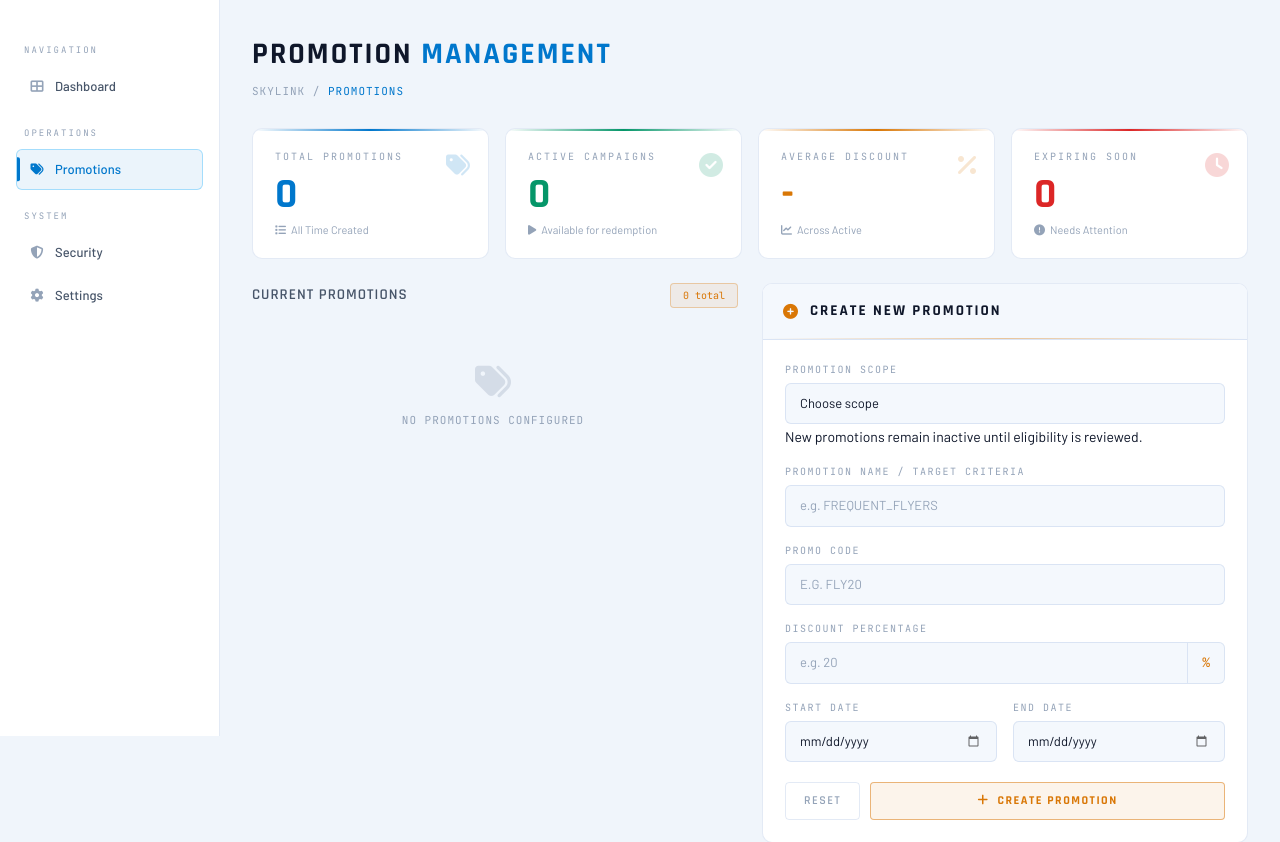
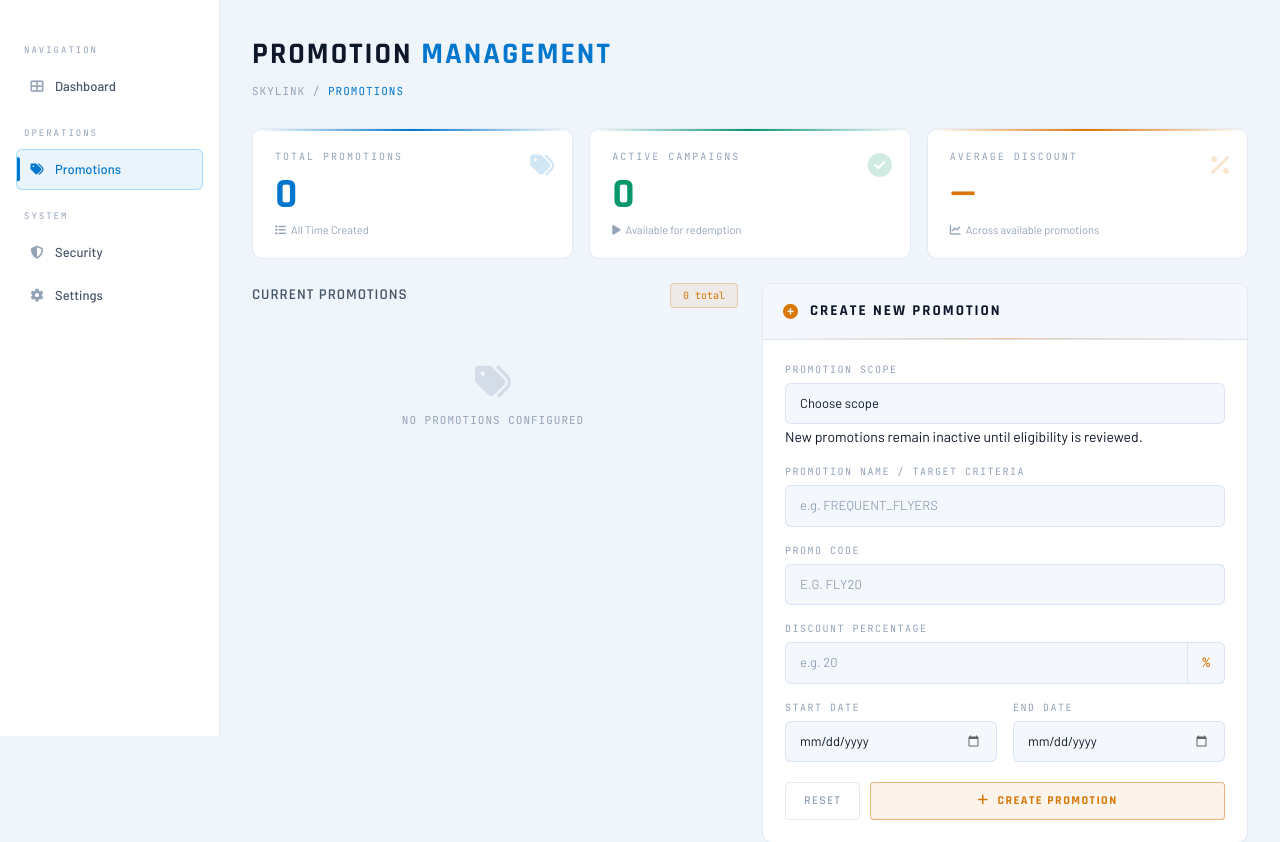
Before and after one commit to MalinduPeiris/Skylink-Airline-Reservation-System, a Spring Boot app: page /dashboard/marketing-manager in a window 1280 px wide. Shown: the part 64-906 px from the top of the page. Run offline with Spring Boot 4, Linux system fonts and the light colour scheme; the visitor is signed in with stand-in values (Sample User, id 1); data that the repository does not hold is empty; some of the project's set-up classes (security, data sources, template engines, error pages and the like) are left out, and stand-ins take their place.

Commit message:
fix(promotions): show actual available discount metric

```diff
--- a/src/main/resources/templates/promotion-manager-dashboard.html
+++ b/src/main/resources/templates/promotion-manager-dashboard.html
@@ -79,7 +79,7 @@
         .alert-danger-custom{background:var(--accent-red-dim);border-color:rgba(255,61,87,.3);color:var(--accent-red);}
 
         /* METRIC CARDS */
-        .metrics-grid{display:grid;grid-template-columns:repeat(4,1fr);gap:16px;margin-bottom:24px;}
+        .metrics-grid{display:grid;grid-template-columns:repeat(3,minmax(0,1fr));gap:16px;margin-bottom:24px;}
         .metric-card{background:var(--bg-card);border:1px solid var(--border-dim);border-radius:10px;padding:20px 22px;position:relative;overflow:hidden;transition:all .3s;animation:fade-up .5s ease both;}
         .metric-card::before{content:'';position:absolute;top:0;left:0;right:0;height:2px;}
         .metric-card.cyan::before{background:linear-gradient(90deg,transparent,var(--accent-cyan),transparent);}
@@ -277,14 +277,8 @@
             <div class="metric-card amber">
                 <div class="metric-icon"><i class="fas fa-percent"></i></div>
                 <div class="metric-label">Average Discount</div>
-                <div class="metric-value">-</div>
-                <div class="metric-sub"><i class="fas fa-chart-line"></i> Across Active</div>
-            </div>
-            <div class="metric-card red">
-                <div class="metric-icon"><i class="fas fa-clock"></i></div>
-                <div class="metric-label">Expiring Soon</div>
-                <div class="metric-value">0</div>
-                <div class="metric-sub"><i class="fas fa-exclamation-circle"></i> Needs Attention</div>
+                <div class="metric-value" th:text="${promotions == null or promotions.?[availabilityLabel == 'AVAILABLE'].empty ? '—' : #numbers.formatDecimal(#aggregates.avg(promotions.?[availabilityLabel == 'AVAILABLE'].![discount]), 1, 1) + '%'}">—</div>
+                <div class="metric-sub"><i class="fas fa-chart-line"></i> Across available promotions</div>
             </div>
         </div>
 
```
Also changed, not shown: 1 other file.
